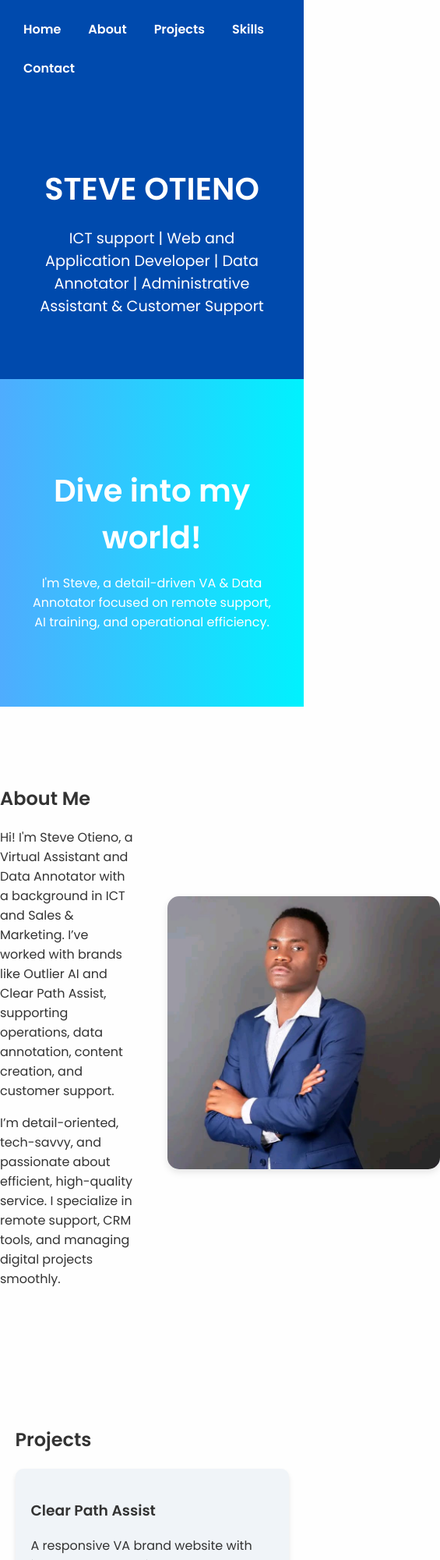
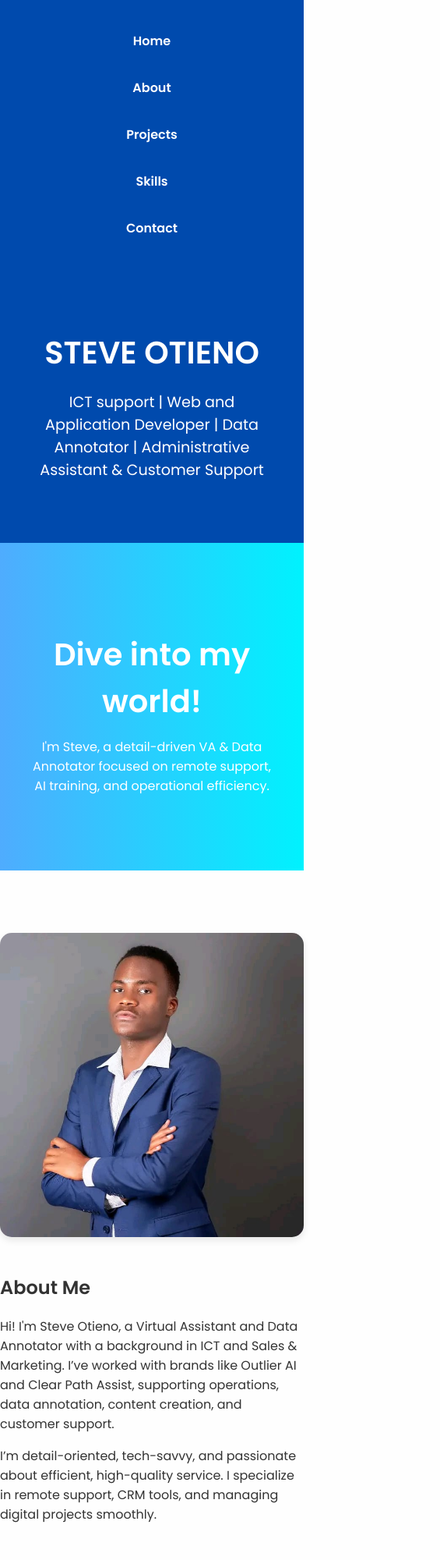
Before and after one commit to Stevesyko/Portfolio-Steve-Otieno, a plain HTML site: page index.html in a window 390 px wide. Shown: the top 2000 px of the page at 78% size, 565 px wide, since content can reach past the window. Drawn offline with Linux system fonts and the light colour scheme.

Commit message:
Update style.css

```diff
--- a/style.css
+++ b/style.css
@@ -358,3 +358,63 @@ body {
   .cta-btn:hover {
     background: #00337f;
   }
+ /* Mobile Responsiveness */
+@media (max-width: 768px) {
+  .site-header {
+    flex-direction: column;
+    align-items: flex-start;
+  }
+
+  .main-nav {
+    flex-direction: column;
+    align-items: flex-start;
+    width: 100%;
+    padding-top: 10px;
+  }
+
+  .main-nav a {
+    display: block;
+    padding: 10px 0;
+    width: 100%;
+  }
+
+  .about-container,
+  .education-grid,
+  .experience-card,
+  .skill-grid,
+  .project-card,
+  .education-card,
+  .contact-form,
+  .contact-info {
+    width: 100%;
+    flex-direction: column;
+  }
+
+  .about-container {
+    flex-direction: column-reverse;
+    gap: 20px;
+  }
+
+  .about-image img {
+    max-width: 100%;
+  }
+
+  .project-card, .skill-card, .education-card {
+    width: 100%;
+    font-size: 0.95rem;
+  }
+
+  .cv-section {
+    padding: 20px;
+  }
+
+  .cta-btn {
+    width: 100%;
+    text-align: center;
+  }
+
+  .contact-form input,
+  .contact-form textarea {
+    width: 100%;
+  }
+}
```
